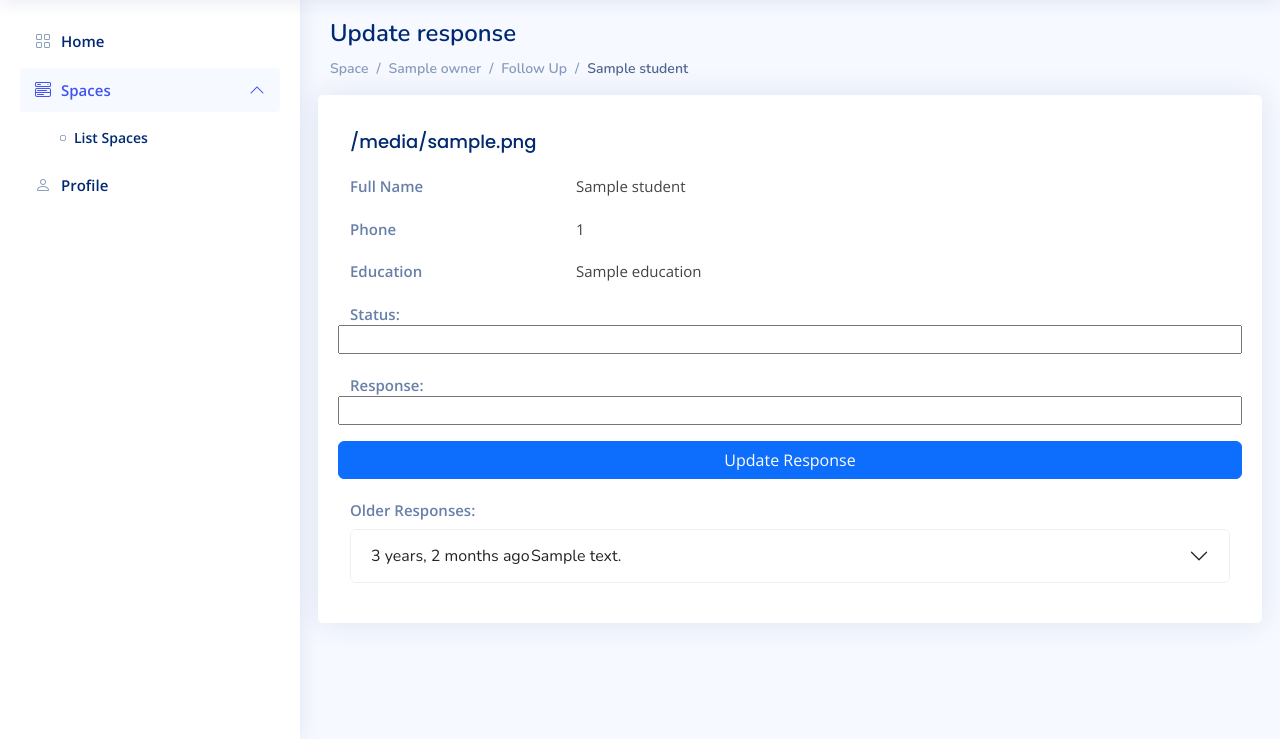
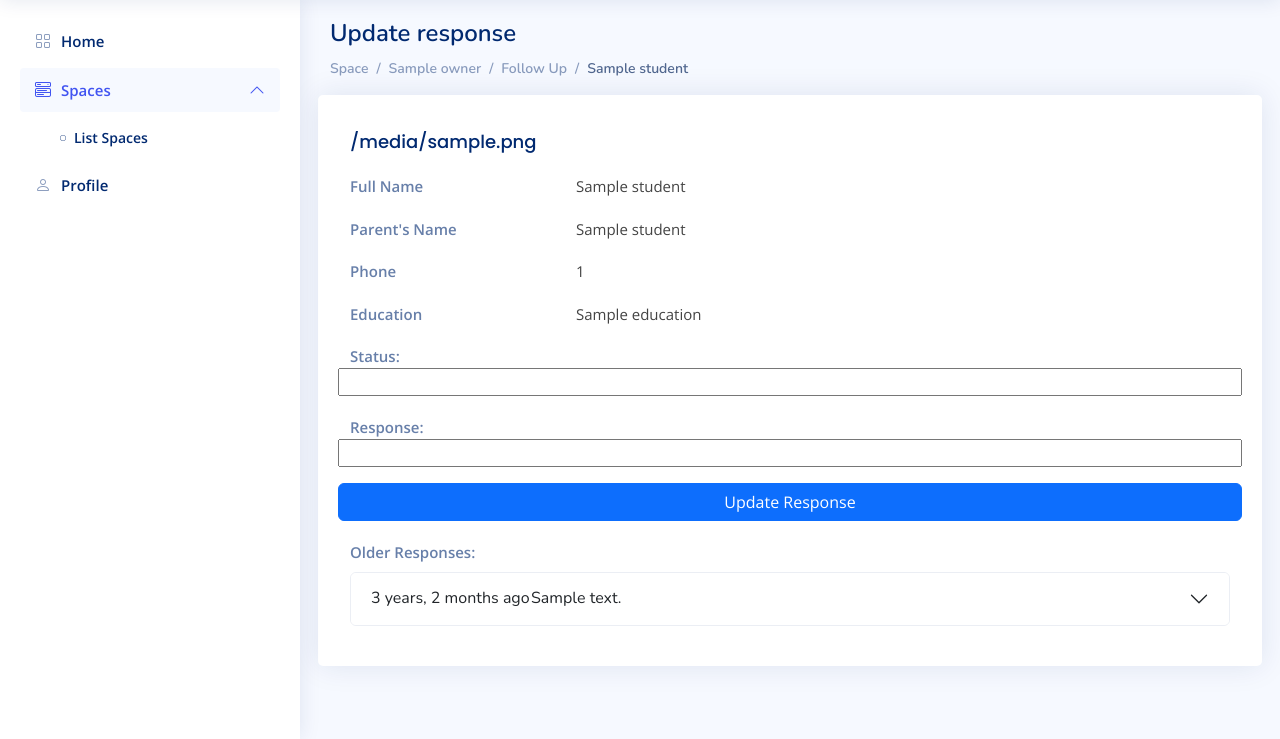
Before and after one commit to Aakarshit-Sharma19/leads-management, a Django app: template src/templates/pages/spaces/response-update.html in a window 1280 px wide. Shown: the part 61-800 px from the top of the page. Run offline with Django 4.2, Linux system fonts and the light colour scheme; the template is opened without the code that fills it: most values are stand-ins (such as "Sample title", 1, 10 or a date in 2020); grey boxes marked "Sample" are stand-in pictures; form fields are guessed from the names that the template uses; some libraries are stand-ins or nearby versions.

Commit message:
- Updated structure of student info stored, removed s.no and added parent's name field in model - Fixed empty row error - Fix File Upload Note not showing for Manager

```diff
--- a/src/document_spaces/views/space_responses.py
+++ b/src/document_spaces/views/space_responses.py
@@ -88,6 +88,7 @@ class SpaceResponseSubmitView(LoginRequiredMixin, UserPassesTestMixin, FormView)
             kwargs.update({
                 'valid': True,
                 'name': student_info.name,
+                'parent_name': student_info.parent_name,
                 'phone_number': student_info.phone_number,
                 'education': student_info.education,
             })
@@ -104,6 +105,7 @@ class SpaceResponseSubmitView(LoginRequiredMixin, UserPassesTestMixin, FormView)
             student_info = sheets_service.read_student_info_from_row(self.data_file.file_id, self.data_file.current_row)
             individual = self.data_file.approached_individuals.create(row_no=self.data_file.current_row,
                                                                       name=student_info.name,
+                                                                      parent_name=student_info.parent_name,
                                                                       phone_number=student_info.phone_number,
                                                                       education=student_info.education,
                                                                       status=form.cleaned_data['status'])
--- a/src/leads_data/models.py
+++ b/src/leads_data/models.py
@@ -50,6 +50,7 @@ class Student(models.Model):
     data_file = models.ForeignKey(DataFile, related_name='approached_individuals', on_delete=models.CASCADE)
     row_no = models.IntegerField(blank=False, null=False)
     name = models.CharField(max_length=50)
+    parent_name = models.CharField(max_length=50)
     phone_number = models.CharField(max_length=14)
     education = models.CharField(max_length=200)
     status = models.CharField(choices=STATUS_CHOICES, max_length=14, default="started")
--- a/src/services/google/models.py
+++ b/src/services/google/models.py
@@ -4,8 +4,8 @@ from pydantic import BaseModel, validator
 
 
 class StudentInfo(BaseModel):
-    sno: str
     name: str
+    parent_name: str
     phone_number: str
     education: str
 
@@ -18,7 +18,7 @@ class StudentInfo(BaseModel):
 
     @classmethod
     def from_tuple(cls, values: tuple | list):
-        return cls(sno=values[0], name=values[1], phone_number=values[2], education=values[3])
+        return cls(name=values[0], parent_name=values[1], phone_number=values[2], education=values[3])
 
 
 class StudentResponse(StudentInfo):
@@ -31,4 +31,4 @@ class StudentResponse(StudentInfo):
         raise NotImplementedError('StudentResponse does not instantiate from tuple')
 
     def to_tuple(self):
-        return [self.sno, self.name, self.phone_number, self.education, self.response, self.status]
+        return [self.name, self.parent_name, self.phone_number, self.education, self.response, self.status]
--- a/src/services/google/sheets.py
+++ b/src/services/google/sheets.py
@@ -29,7 +29,7 @@ class SheetsService:
             self._service.spreadsheets().values().get(spreadsheetId=spreadsheet_id, range=row_range))
         rows = result.get('values')
         row = rows[0]
-        if len(row) == 0:
+        if not row or len(row) == 0:
             raise service_exceptions.EmptyRowException(message='Row is empty')
         if len(row) != 4:
             raise service_exceptions.InvalidDataException(
@@ -75,8 +75,8 @@ class SheetsService:
                                                                        body={
                                                                            'majorDimension': 'ROWS',
                                                                            'values': [[
-                                                                               'S.No',
                                                                                'Name',
+                                                                               'Parent\'s Name',
                                                                                'Phone Number',
                                                                                'Education',
                                                                                'Latest Response',
--- a/src/templates/pages/spaces/overview.html
+++ b/src/templates/pages/spaces/overview.html
@@ -9,7 +9,7 @@
         <script>
             var csrfToken = "{{ csrf_token }}";
         </script>
-        <script src="{% static 'assets/js/spaces-operations.js' %}"></script>
+        <script src="{% static 'assets/js/spaces-admin-operations.js' %}"></script>
         <script>
             $('form#addManagerForm')[0].addEventListener('submit', addManager);
             $('form#addWriterForm')[0].addEventListener('submit', addWriter);
@@ -18,6 +18,7 @@
             {% endif %}
         </script>
     {% endif %}
+    <script src="{% static 'assets/js/space-operations.js' %}" ></script>
 {% endblock %}
 {% block content %}
 
--- a/src/templates/pages/spaces/response-submit.html
+++ b/src/templates/pages/spaces/response-submit.html
@@ -38,6 +38,10 @@
                                     <div class="col-lg-9 col-md-8">{{ name }}</div>
                                 </div>
                                 <div class="row">
+                                    <div class="col-lg-3 col-md-4 label">Parent's Name</div>
+                                    <div class="col-lg-9 col-md-8">{{ parent_name }}</div>
+                                </div>
+                                <div class="row">
                                     <div class="col-lg-3 col-md-4 label">Phone</div>
                                     <div class="col-lg-9 col-md-8">{{ phone_number }}</div>
                                 </div>
@@ -55,7 +59,7 @@
                                         <div class="label col-12">Response:</div>
 
                                         {{ form.response }}
-                                        <button type="submit" class="btn btn-primary mt-3">Update Response</button>
+                                        <button type="submit" class="btn btn-primary mt-3">Add Response</button>
                                     </div>
                                 </form>
                             {% else %}
--- a/src/templates/pages/spaces/response-update.html
+++ b/src/templates/pages/spaces/response-update.html
@@ -40,6 +40,10 @@
                             <div class="row">
                                 <div class="col-lg-3 col-md-4 label ">Full Name</div>
                                 <div class="col-lg-9 col-md-8">{{ student.name }}</div>
+                            </div>
+                            <div class="row">
+                                <div class="col-lg-3 col-md-4 label ">Parent's Name</div>
+                                <div class="col-lg-9 col-md-8">{{ student.parent_name }}</div>
                             </div>
                             <div class="row">
                                 <div class="col-lg-3 col-md-4 label">Phone</div>
```
Also changed, not shown: src/static/assets/js/space-operations.js (added, +9 -0 lines), src/static/assets/js/spaces-admin-operations.js (renamed from src/static/assets/js/spaces-operations.js, +0 -10 lines), src/leads_data/migrations/0002_student_parent_name.py (added).
